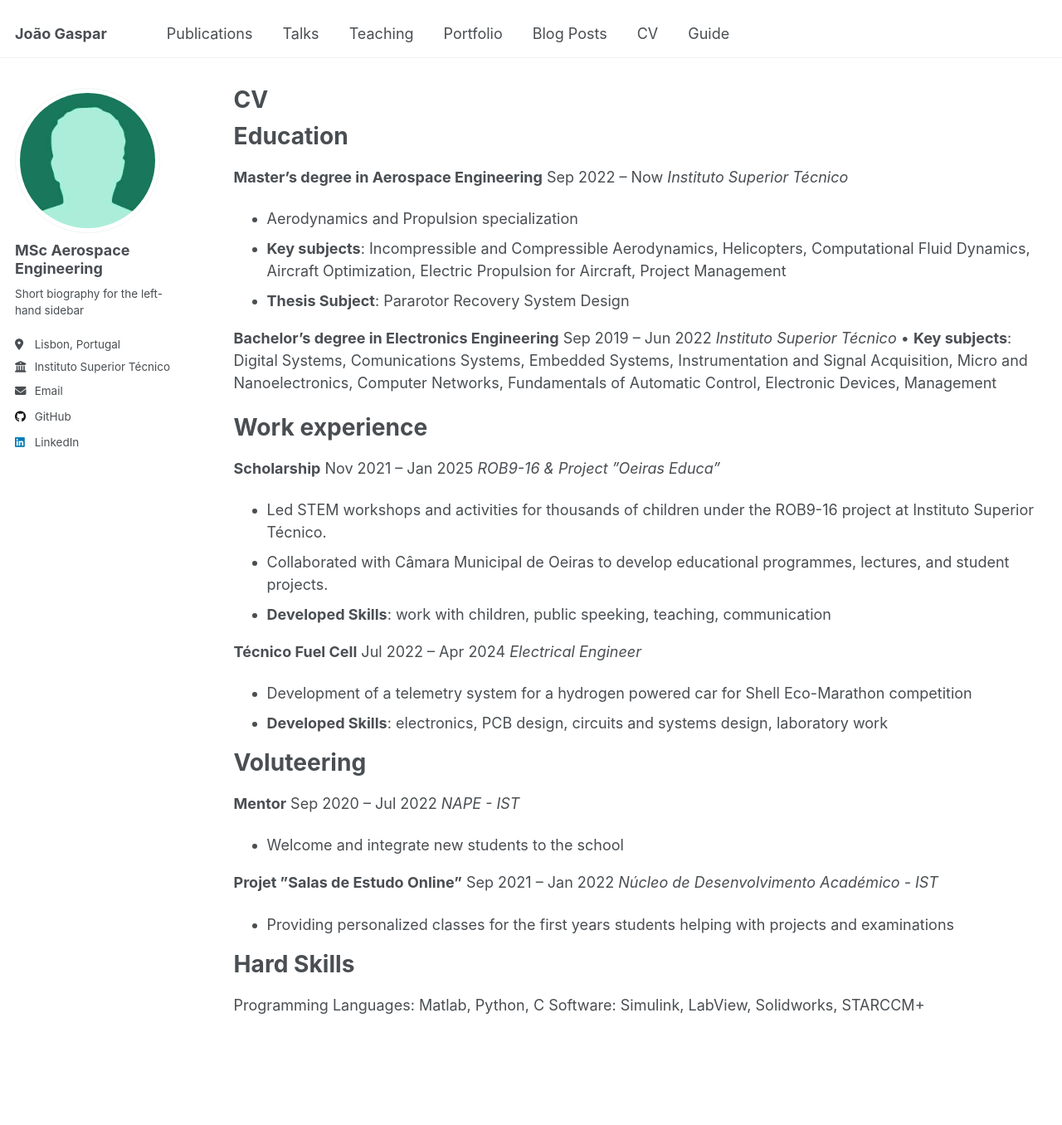
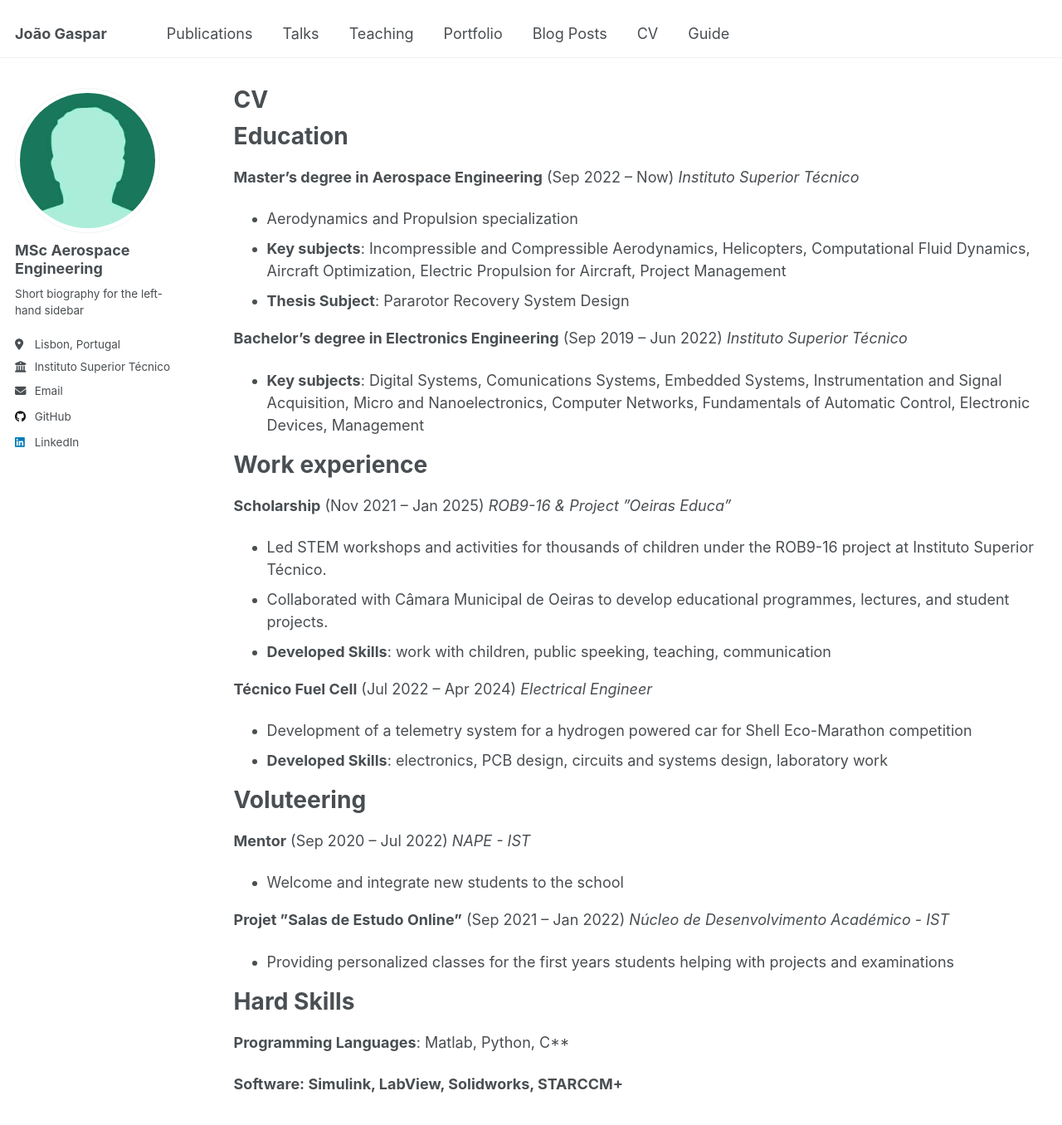
Before and after one commit to joaogaspar00/joaogaspar00.github.io, a Jekyll site: the page built from _pages/cv.md, in a window 1280 px wide and 1400 px high. Shown: the top 1356 px of the window at 83% size. Built offline with Jekyll 4.4.1, drawn with Linux system fonts in a browser that asks for light colours; part of the change alters nothing that is shown.

Commit message:
Update cv.md

```diff
--- a/_pages/cv.md
+++ b/_pages/cv.md
@@ -11,26 +11,26 @@ redirect_from:
 
 Education
 ======
-**Master’s degree in Aerospace Engineering** Sep 2022 – Now
+**Master’s degree in Aerospace Engineering** (Sep 2022 – Now)
 _Instituto Superior Técnico_
 - Aerodynamics and Propulsion specialization
 - **Key subjects**: Incompressible and Compressible Aerodynamics, Helicopters, Computational Fluid Dynamics, Aircraft Optimization, Electric Propulsion for Aircraft, Project Management
 - **Thesis Subject**: Pararotor Recovery System Design
 
-**Bachelor’s degree in Electronics Engineering** Sep 2019 – Jun 2022
+**Bachelor’s degree in Electronics Engineering** (Sep 2019 – Jun 2022)
 _Instituto Superior Técnico_
-• **Key subjects**: Digital Systems, Comunications Systems, Embedded Systems, Instrumentation and Signal Acquisition, Micro
+- **Key subjects**: Digital Systems, Comunications Systems, Embedded Systems, Instrumentation and Signal Acquisition, Micro
 and Nanoelectronics, Computer Networks, Fundamentals of Automatic Control, Electronic Devices, Management
 
 Work experience
 ======
-**Scholarship** Nov 2021 – Jan 2025
+**Scholarship** (Nov 2021 – Jan 2025)
 _ROB9-16 & Project ”Oeiras Educa”_
 - Led STEM workshops and activities for thousands of children under the ROB9-16 project at Instituto Superior Técnico.
 - Collaborated with Câmara Municipal de Oeiras to develop educational programmes, lectures, and student projects.
 - **Developed Skills**: work with children, public speeking, teaching, communication
 
-**Técnico Fuel Cell** Jul 2022 – Apr 2024
+**Técnico Fuel Cell** (Jul 2022 – Apr 2024)
 _Electrical Engineer_
 - Development of a telemetry system for a hydrogen powered car for Shell Eco-Marathon competition
 - **Developed Skills**: electronics, PCB design, circuits and systems design, laboratory work
@@ -38,18 +38,19 @@ _Electrical Engineer_
 Voluteering
 ======
 
-**Mentor** Sep 2020 – Jul 2022
+**Mentor** (Sep 2020 – Jul 2022)
 _NAPE - IST_
 - Welcome and integrate new students to the school
 
-**Projet ”Salas de Estudo Online”** Sep 2021 – Jan 2022
+**Projet ”Salas de Estudo Online”** (Sep 2021 – Jan 2022)
 _Núcleo de Desenvolvimento Académico - IST_
 - Providing personalized classes for the first years students helping with projects and examinations
 
 Hard Skills
 ======
-Programming Languages: Matlab, Python, C
-Software: Simulink, LabView, Solidworks, STARCCM+
+**Programming Languages**: Matlab, Python, C**
+
+**Software: Simulink, LabView, Solidworks, STARCCM+**
 
 <!---
 
```
